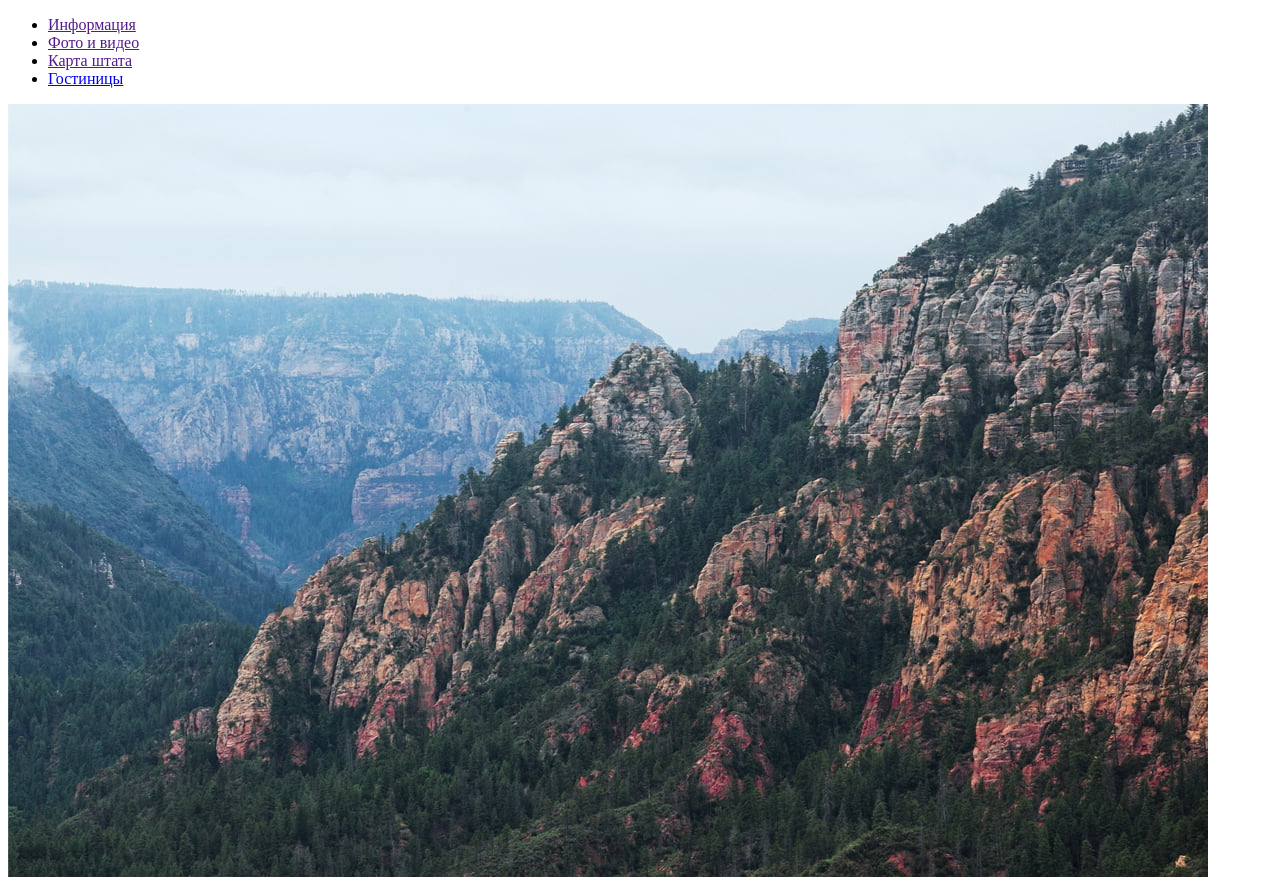
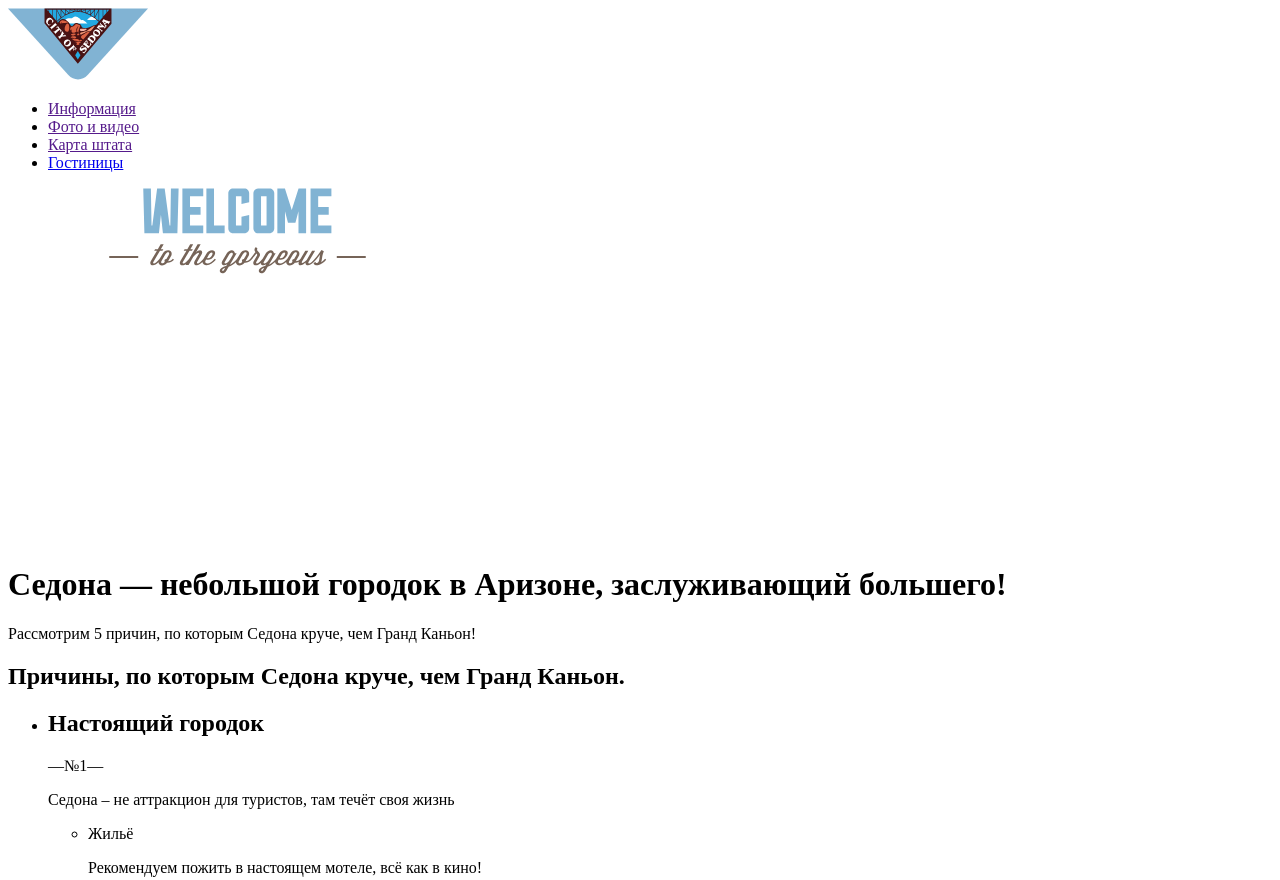
Before and after one commit to vadimrahmanov/1150187-sedona-27, a plain HTML site: page index.html in a window 1280 px wide. Shown: the top 880 px of the page. Drawn offline with Linux system fonts and the light colour scheme.

Commit message:
Доработка

```diff
--- a/index.html
+++ b/index.html
@@ -6,6 +6,7 @@
   </head>
   <body>
     <header>
+      <a href=""><img src="img/logo.svg" width="140" height="72"></a>
       <nav>
         <ul>
           <li>
@@ -25,7 +26,7 @@
     </header>
     <main>
       <div>
-        <img src="img/bg.jpg" width="1200" height="773" alt="Изображение фона">
+        <img src="img/welcome.svg" width="459" height="353" alt="Добро пожаловать в Седону">
       </div>
       <h1>Седона — небольшой городок в Аризоне, заслуживающий большего!</h1>
       <p>Рассмотрим 5 причин, по которым Седона круче, чем Гранд Каньон!</p>
```
